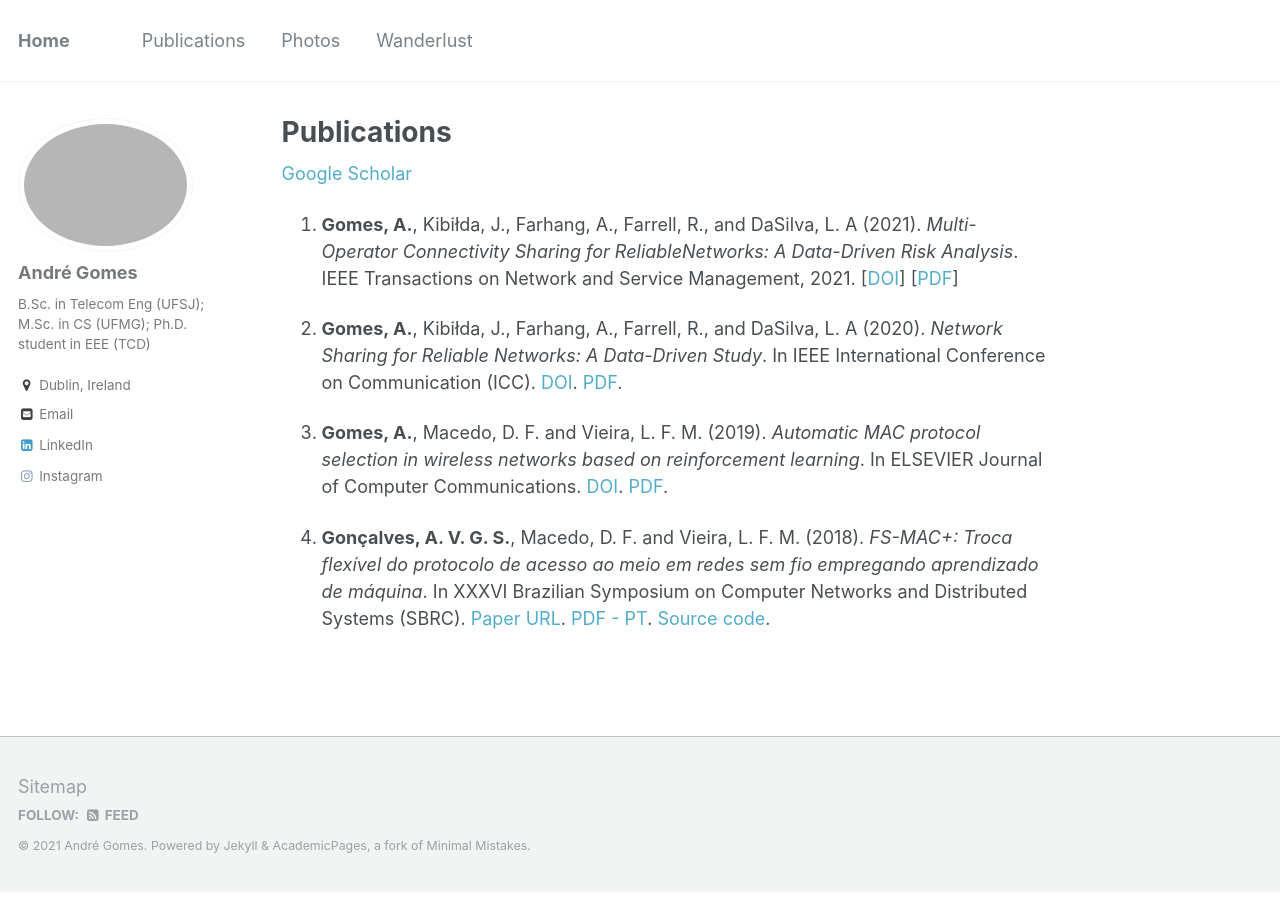
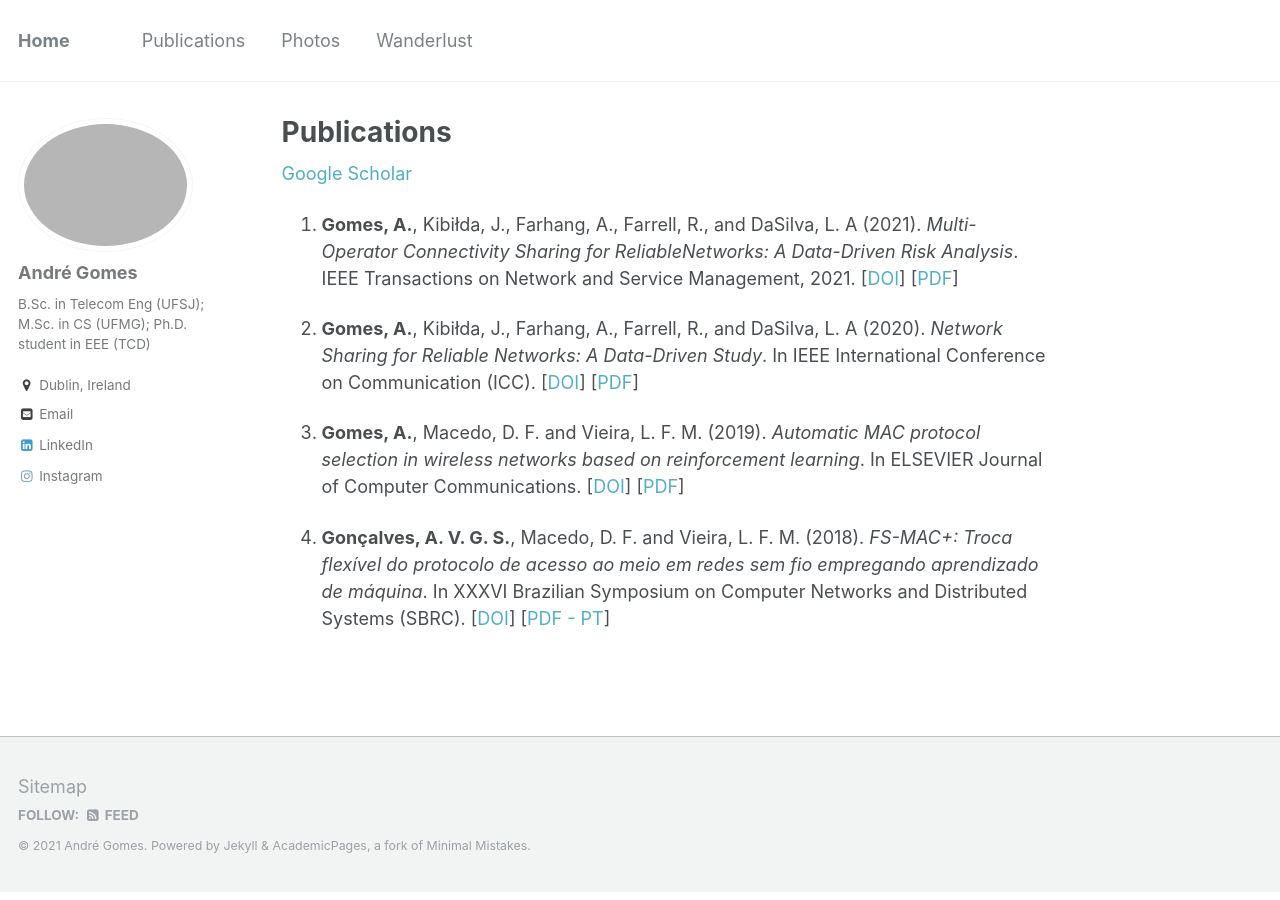
Before and after one commit to avgsg/avgsg.github.io, a Jekyll site: the page built from _pages/publications.md, in a window 1280 px wide. Built offline with Jekyll 4.4.1, drawn with Linux system fonts in a browser that asks for light colours.

Commit message:
Add DOI to publications

```diff
--- a/_pages/publications.md
+++ b/_pages/publications.md
@@ -8,8 +8,8 @@ author_profile: true
 
 1. **Gomes, A.**, Kibiłda, J., Farhang, A., Farrell, R., and DaSilva, L. A (2021). _Multi-Operator Connectivity Sharing for ReliableNetworks: A Data-Driven Risk Analysis_.  IEEE Transactions on Network and Service Management, 2021. \[[DOI](https://doi.org/10.1109/TNSM.2021.3073841)\] \[[PDF](../files/papers/ieee-tnsm-si-2021.pdf)\]
 
-2. **Gomes, A.**, Kibiłda, J., Farhang, A., Farrell, R., and DaSilva, L. A (2020). _Network Sharing for Reliable Networks: A Data-Driven Study_. In IEEE International Conference on Communication (ICC). [DOI](https://doi.org/10.1109/ICC40277.2020.9148763). [PDF](../files/papers/icc-2020-net-sharing.pdf).
+2. **Gomes, A.**, Kibiłda, J., Farhang, A., Farrell, R., and DaSilva, L. A (2020). _Network Sharing for Reliable Networks: A Data-Driven Study_. In IEEE International Conference on Communication (ICC). \[[DOI](https://doi.org/10.1109/ICC40277.2020.9148763)\] \[[PDF](../files/papers/icc-2020-net-sharing.pdf)\]
 
-3. **Gomes, A.**, Macedo, D. F. and Vieira, L. F. M. (2019). _Automatic MAC protocol selection in wireless networks based on reinforcement learning_. In ELSEVIER Journal of Computer Communications. [DOI](https://doi.org/10.1016/j.comcom.2019.10.023). [PDF](../files/papers/somac-elsevier.pdf).
+3. **Gomes, A.**, Macedo, D. F. and Vieira, L. F. M. (2019). _Automatic MAC protocol selection in wireless networks based on reinforcement learning_. In ELSEVIER Journal of Computer Communications. \[[DOI](https://doi.org/10.1016/j.comcom.2019.10.023)\] \[[PDF](../files/papers/somac-elsevier.pdf)\]
 
-4. **Gonçalves, A. V. G. S.**, Macedo, D. F. and Vieira, L. F. M. (2018). _FS-MAC+: Troca flexível do protocolo de acesso ao meio em redes sem fio empregando aprendizado de máquina_. In XXXVI Brazilian Symposium on Computer Networks and Distributed Systems (SBRC). [Paper URL](http://ojs.sbc.org.br/index.php/sbrc/article/view/2413). [PDF - PT](../files/papers/fsmac+.pdf). [Source code](https://github.com/avgsg/FS-MACplus.git).
+4. **Gonçalves, A. V. G. S.**, Macedo, D. F. and Vieira, L. F. M. (2018). _FS-MAC+: Troca flexível do protocolo de acesso ao meio em redes sem fio empregando aprendizado de máquina_. In XXXVI Brazilian Symposium on Computer Networks and Distributed Systems (SBRC). \[[DOI](http://ojs.sbc.org.br/index.php/sbrc/article/view/2413)\] \[[PDF - PT](../files/papers/fsmac+.pdf)\]
```
